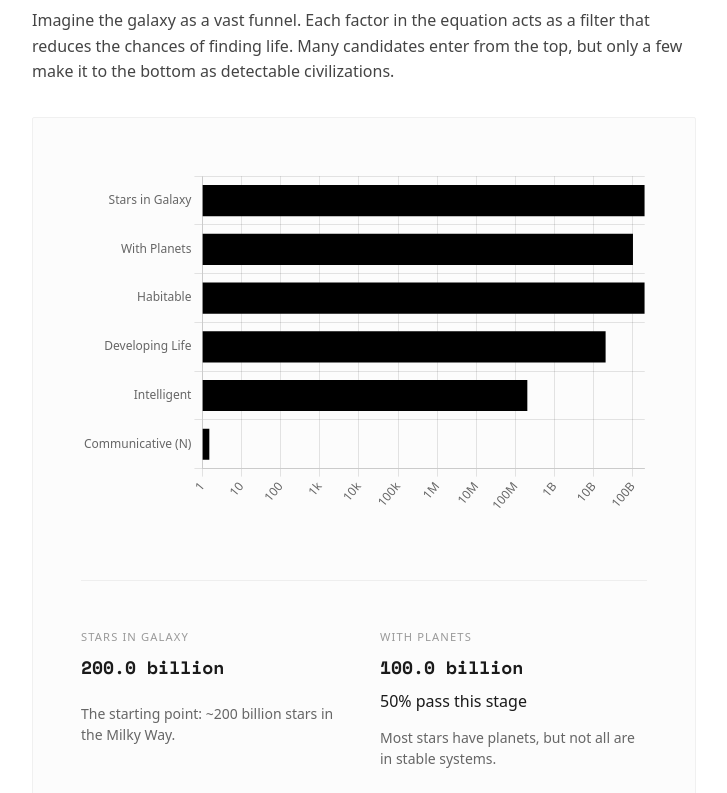
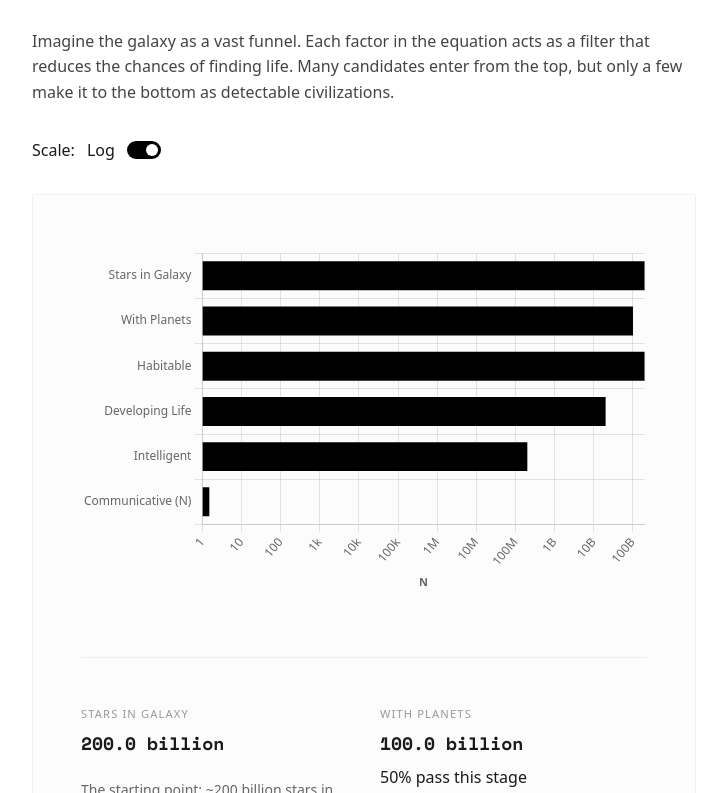
Before and after one commit to Mendiak/drake.equation, a plain HTML site: page index.html in a window 1280 px wide. Shown: the part 1971-2764 px from the top of the page, without its empty margins (536-1263 px from the left). Drawn offline with nearby package versions, Linux system fonts and the light colour scheme.

Commit message:
feat: Add funnel chart scale toggle and update translations for scale label

```diff
--- a/chart-utils.js
+++ b/chart-utils.js
@@ -55,12 +55,14 @@ function initChart() {
             scales: {
                 x: {
                     type: 'logarithmic',
+                    title: { display: true, text: 'N', font: { size: 11, weight: '600' } },
                     ticks: { callback: v => v >= 1e9 ? (v/1e9)+'B' : v >= 1e6 ? (v/1e6)+'M' : v >= 1e3 ? (v/1e3)+'k' : v }
                 }
             }
         }
     });
     document.getElementById('scale-toggle').addEventListener('change', (e) => { drakeChart.options.scales.y.type = e.target.checked ? 'logarithmic' : 'linear'; drakeChart.update(); });
+    document.getElementById('funnel-scale-toggle').addEventListener('change', (e) => { funnelChart.options.scales.x.type = e.target.checked ? 'logarithmic' : 'linear'; funnelChart.update(); });
     document.getElementById('download-chart-btn').addEventListener('click', () => { const link = document.createElement('a'); link.href = drakeChart.toBase64Image(); link.download = 'drake-equation.png'; link.click(); });
     document.getElementById('share-btn').addEventListener('click', generateShareLink);
 }
--- a/index.html
+++ b/index.html
@@ -310,6 +310,7 @@
                             <button type="button" id="download-chart-btn" title="Export PNG"
                                 data-i18n="export_btn">Export</button>
                             <div class="toggle-group">
+                                <span class="toggle-label" data-i18n="scale_label">Scale:</span>
                                 <span class="toggle-label" data-i18n="toggle_log">Log</span>
                                 <label class="switch">
                                     <input type="checkbox" id="scale-toggle" checked>
@@ -327,6 +328,20 @@
                     <h2 class="section-title" data-i18n="section_funnel">Cosmic Filter Funnel</h2>
                     <p class="scientific-explanation" data-i18n="funnel_intro"
                         style="margin-bottom: 2rem; font-size: 1rem; color: #444; max-width: 800px;"></p>
+
+                    <div class="chart-header">
+                        <div class="chart-controls">
+                            <div class="toggle-group">
+                                <span class="toggle-label" data-i18n="scale_label">Scale:</span>
+                                <span class="toggle-label" data-i18n="toggle_log">Log</span>
+                                <label class="switch">
+                                    <input type="checkbox" id="funnel-scale-toggle" checked>
+                                    <span class="slider"></span>
+                                </label>
+                            </div>
+                        </div>
+                    </div>
+
                     <div class="funnel-container">
                         <div class="funnel-chart-wrapper" style="width: 100%;">
                             <canvas id="funnelChart"></canvas>
--- a/translations.js
+++ b/translations.js
@@ -34,6 +34,7 @@ const translations = {
         chart_title: "Sensitivity Analysis",
         share_btn: "Share",
         export_btn: "Export",
+        scale_label: "Scale:",
         toggle_log: "Log",
         chart_explanation_base: "Varying {param} while keeping others constant shows how sensitive the total estimate N is to this specific factor.",
         funnel_title: "Cosmic Filter Funnel",
@@ -295,6 +296,7 @@ const translations = {
         chart_title: "Análisis de Sensibilidad",
         share_btn: "Compartir",
         export_btn: "Exportar",
+        scale_label: "Escala:",
         toggle_log: "Log",
         chart_explanation_base: "Variar {param} manteniendo los demás constantes muestra qué tan sensible es la estimación total N a este factor específico.",
         funnel_title: "Embudo de Filtrado Cósmico",
```
